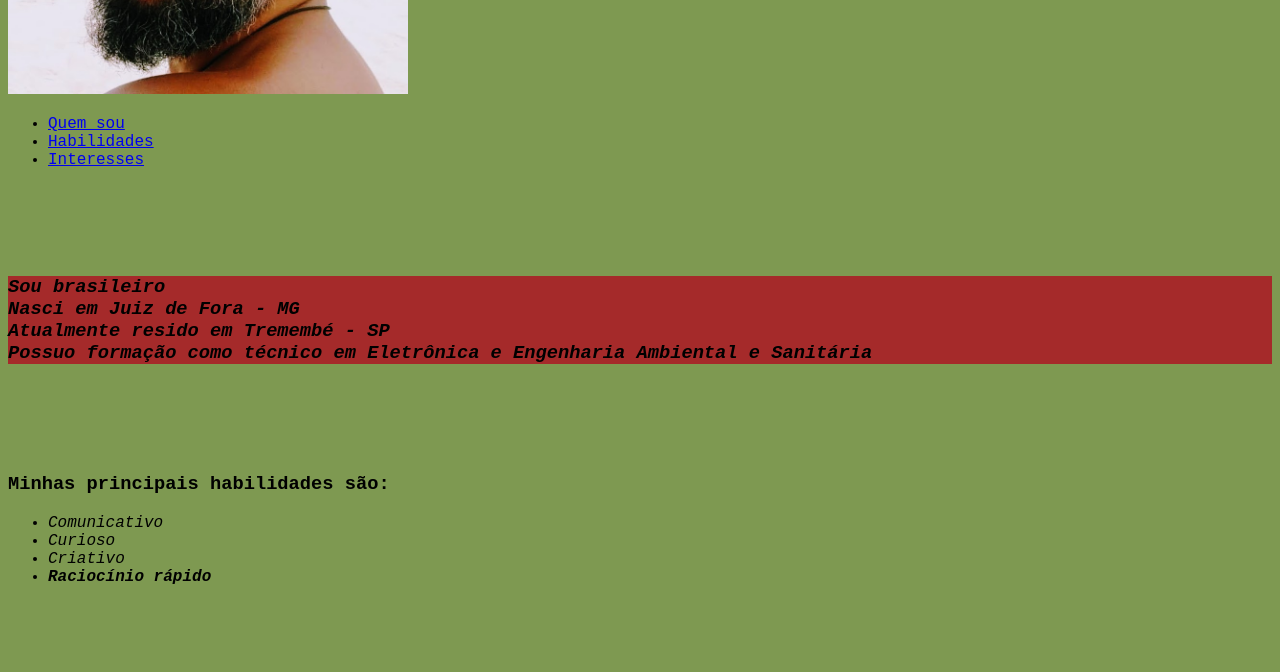
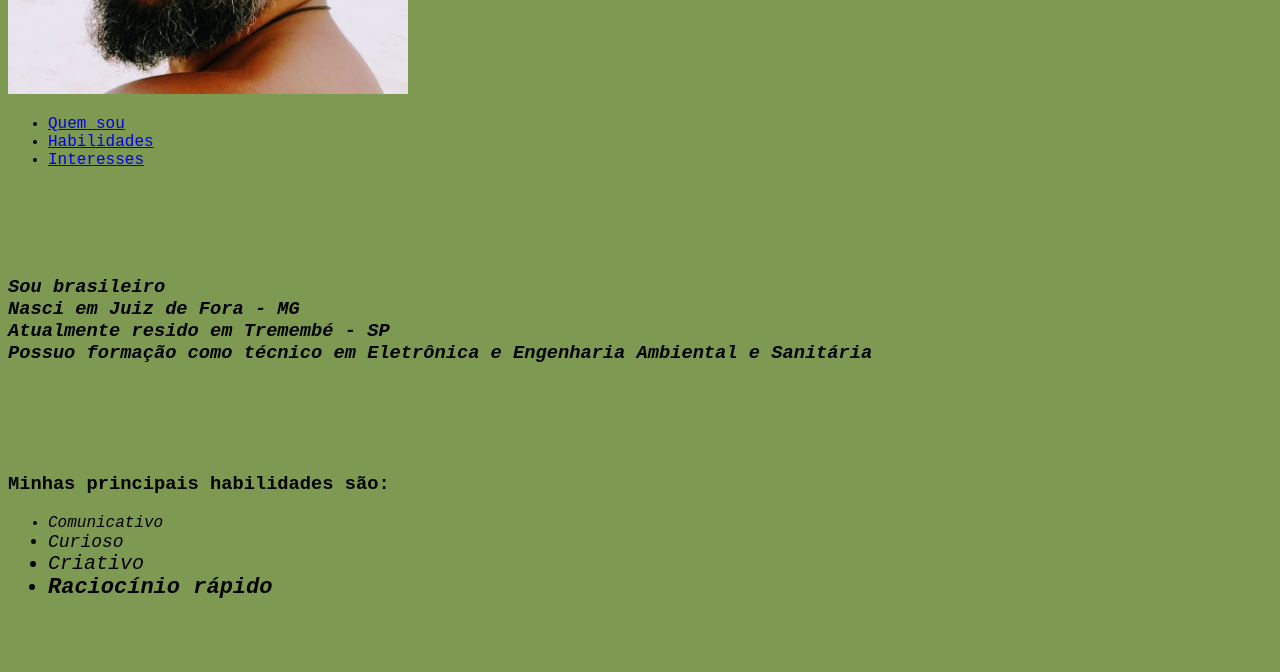
Before and after one commit to lima-bigs/lima-bigs.github.io, a plain HTML site: page index.html in a window 1280 px wide. Shown: the part 426-1098 px from the top of the page. Drawn offline with Linux system fonts and the light colour scheme.

Commit message:
Alteraçao do tamanhos das fontes das habilidades

```diff
--- a/index.html
+++ b/index.html
@@ -15,11 +15,19 @@
         }
         #Descricao{
             font-style:italic;
-            background-color: brown;
         }
-        #Habilidades{
-            font-style:italic;
-            background-color: brown;
+        .Habilid-1{
+            font-size:16px;
+        }
+        .Habilid-2{
+            font-size:18px;
+        }
+        .Habilid-3{
+            font-size:20px;
+        }
+        .Habilid-4{
+            font-size:22px;
+        }
         }
     </style>
 
@@ -56,10 +64,10 @@
 <h3>Minhas principais habilidades são: </h3>
 <ul>
     <em>
-    <li>Comunicativo</li>
-    <li>Curioso</li>
-    <li>Criativo</li>
-    <li><strong>Raciocínio rápido</strong></li>
+    <li class="Habilid-1">Comunicativo</li>
+    <li class="Habilid-2">Curioso</li>
+    <li class="Habilid-3">Criativo</li>
+    <li class="Habilid-4"><strong>Raciocínio rápido</strong></li>
     </em>
 </ul></p>
 <br>
```
